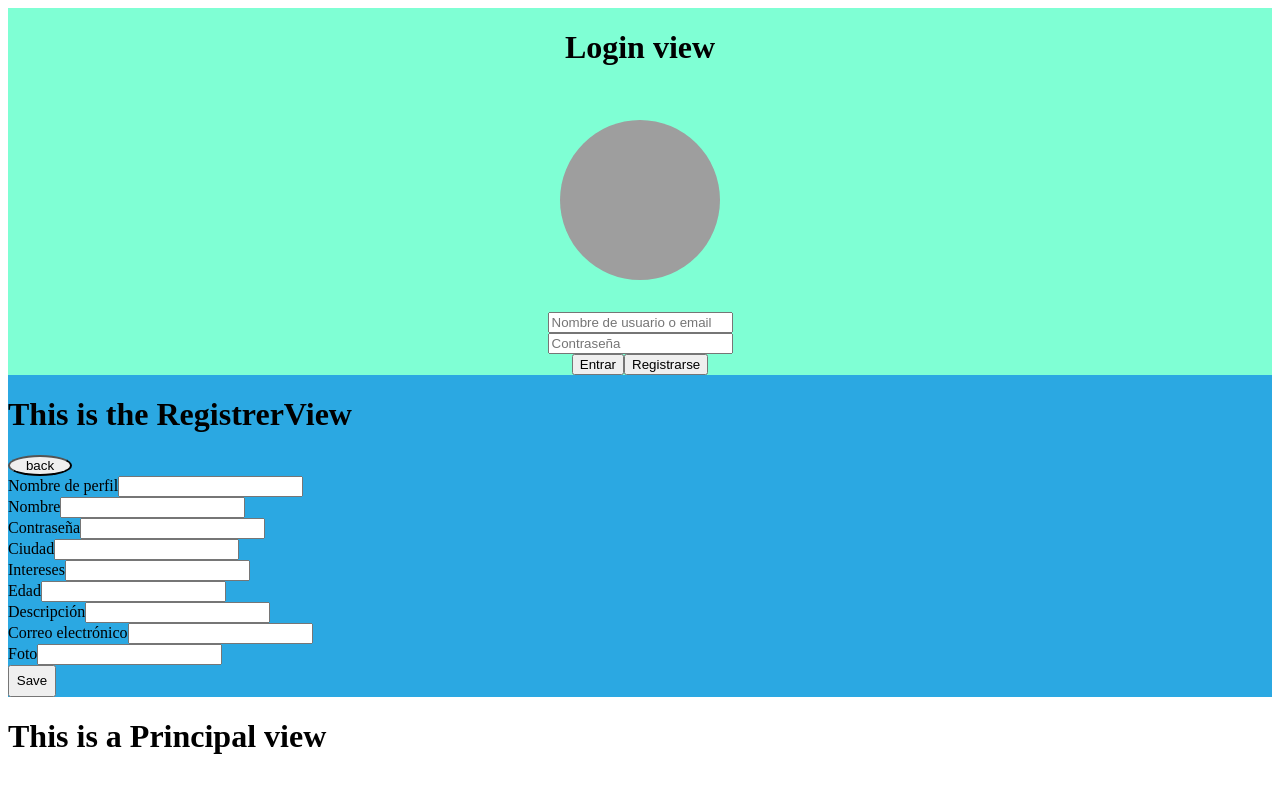
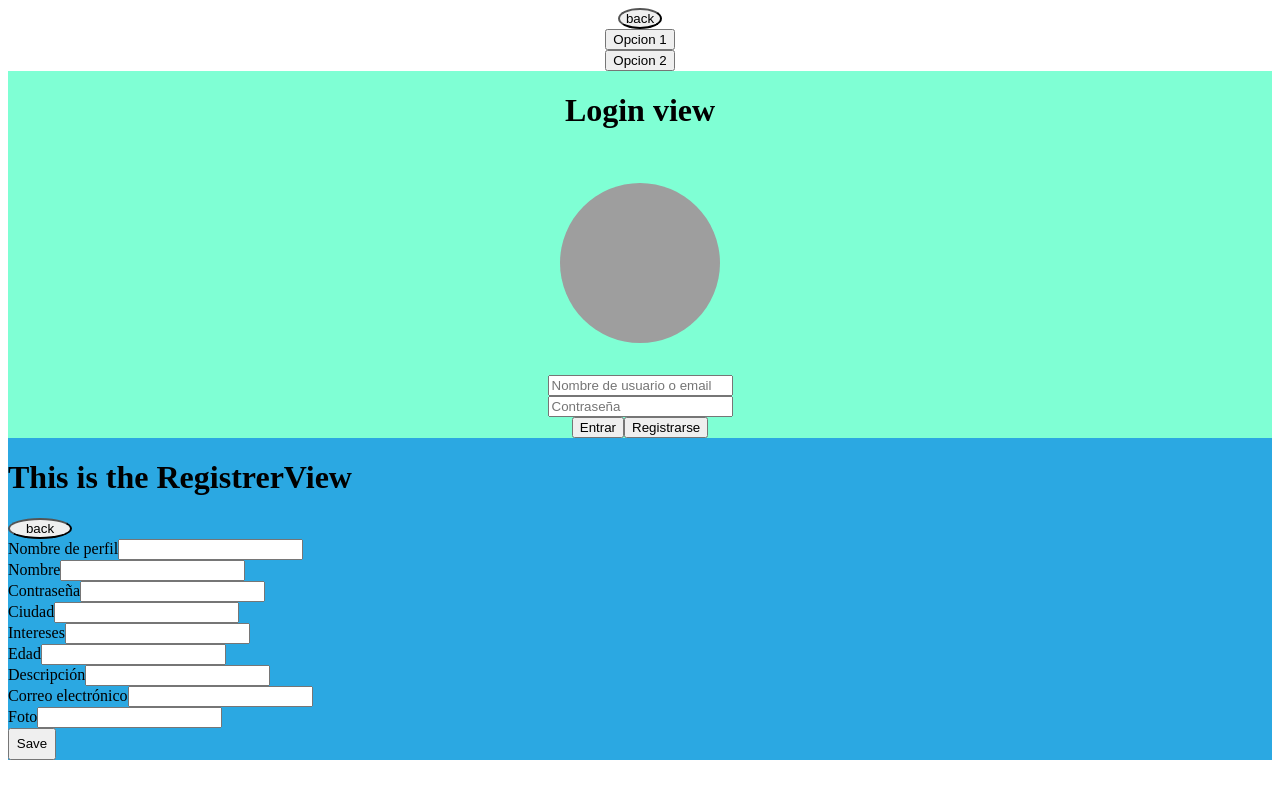
Before and after one commit to JoseLuCG/Proyecto_FinalCurso, a React (Create React App) app in the folder frontend/: page / in a window 1280 px wide. Shown: the top 786 px of the page. Built offline with nearby package versions, Linux system fonts and the light colour scheme; grey boxes are pictures that could not be loaded.

Commit message:
Modify the app.js to prove the <OptionsContainer>

```diff
--- a/frontend/src/App.js
+++ b/frontend/src/App.js
@@ -1,4 +1,5 @@
 import './App.css';
+import OptionsContainer from './components/OptionsContainer/OptionsContainer';
 import PrincipalView from './Views/PrincipalView/PrincipalView';
 import RegistrerView from './Views/RegistrerView/RegistrerView';
 import StartView from './Views/StartView/StartView';
@@ -6,6 +7,7 @@ import StartView from './Views/StartView/StartView';
 function App() {
   return (
     <>
+      <OptionsContainer/>
       <StartView/>
       <RegistrerView/>
       <PrincipalView/>
```
